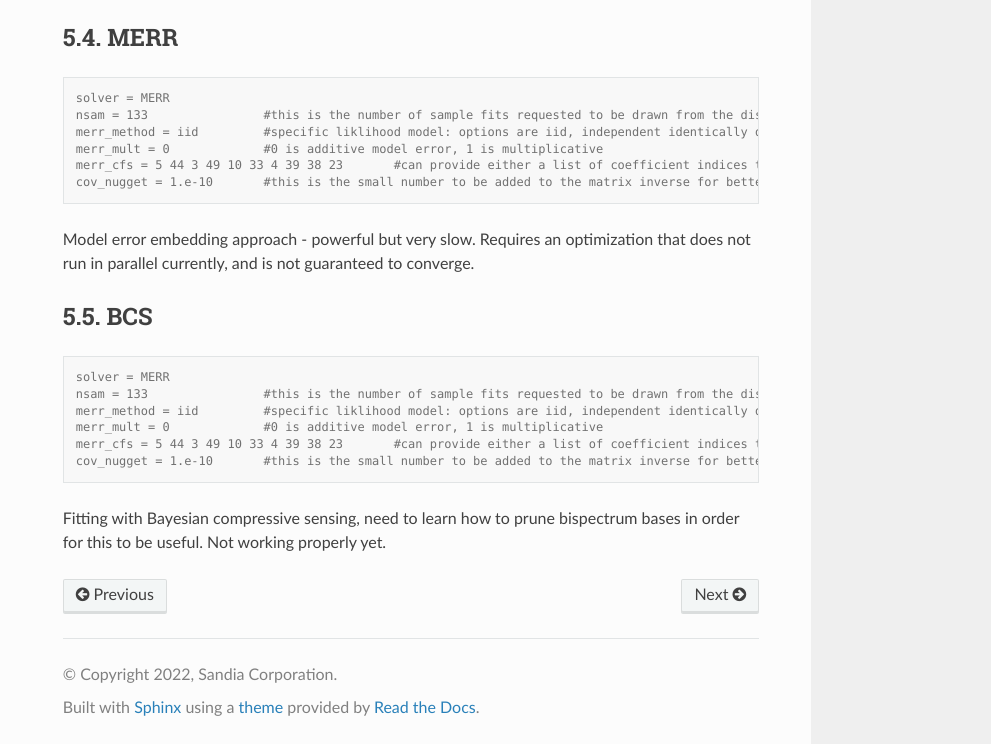
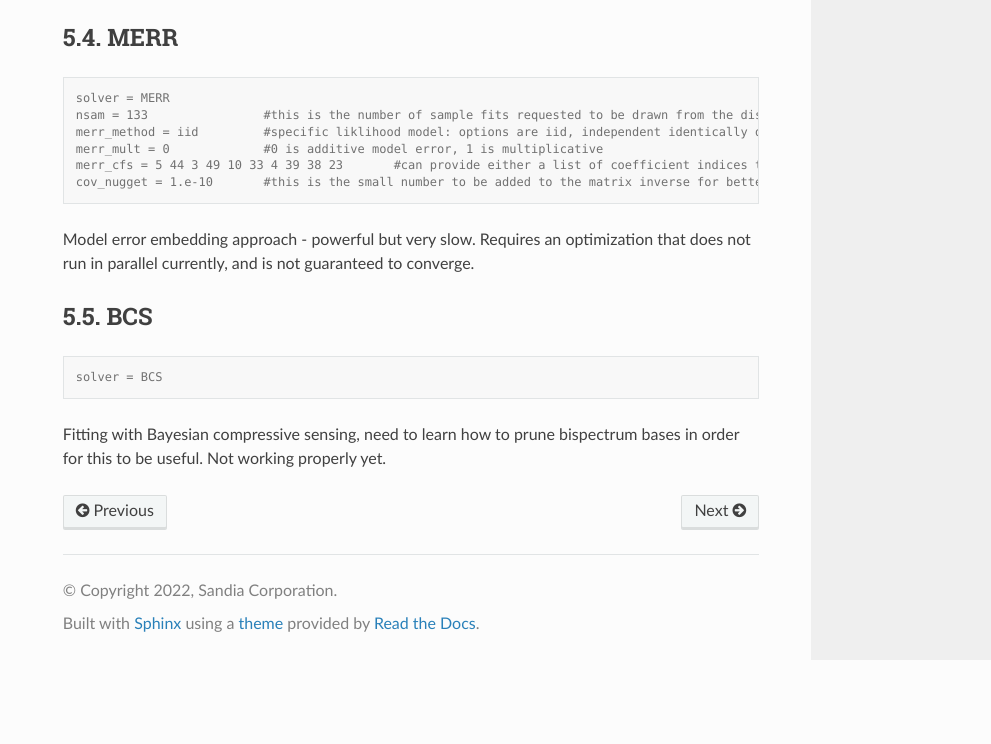
Before and after one commit to FitSNAP/fitsnap.github.io, a plain HTML site: page Uncertainty Quantification.html in a window 1280 px wide. Shown: the part 1029-1773 px from the top of the page, without its empty margins (289-1280 px from the left). After the commit the page ends 1689 px from the top, so only its background shows below. Drawn offline with Linux system fonts and the light colour scheme.

Commit message:
Fix UQ doc

```diff
--- a/Uncertainty Quantification.html
+++ b/Uncertainty Quantification.html
@@ -137,12 +137,7 @@ in parallel currently, and is not guaranteed to converge.</p>
 </section>
 <section id="bcs">
 <h2><span class="section-number">5.5. </span>BCS<a class="headerlink" href="#bcs" title="Permalink to this heading"></a></h2>
-<div class="highlight-console notranslate"><div class="highlight"><pre><span></span><span class="go">solver = MERR</span>
-<span class="go">nsam = 133                #this is the number of sample fits requested to be drawn from the distribution</span>
-<span class="go">merr_method = iid         #specific liklihood model: options are iid, independent identically distributed, and abc, approximate bayesian computation, and full (too heavy and degenerate, not intended to be used yet)</span>
-<span class="go">merr_mult = 0             #0 is additive model error, 1 is multiplicative</span>
-<span class="go">merr_cfs = 5 44 3 49 10 33 4 39 38 23       #can provide either a list of coefficient indices to embed on, or &quot;all&quot;</span>
-<span class="go">cov_nugget = 1.e-10       #this is the small number to be added to the matrix inverse for better conditioning</span>
+<div class="highlight-console notranslate"><div class="highlight"><pre><span></span><span class="go">solver = BCS</span>
 </pre></div>
 </div>
 <p>Fitting with Bayesian compressive sensing, need to learn how to prune bispectrum bases in order for
```
